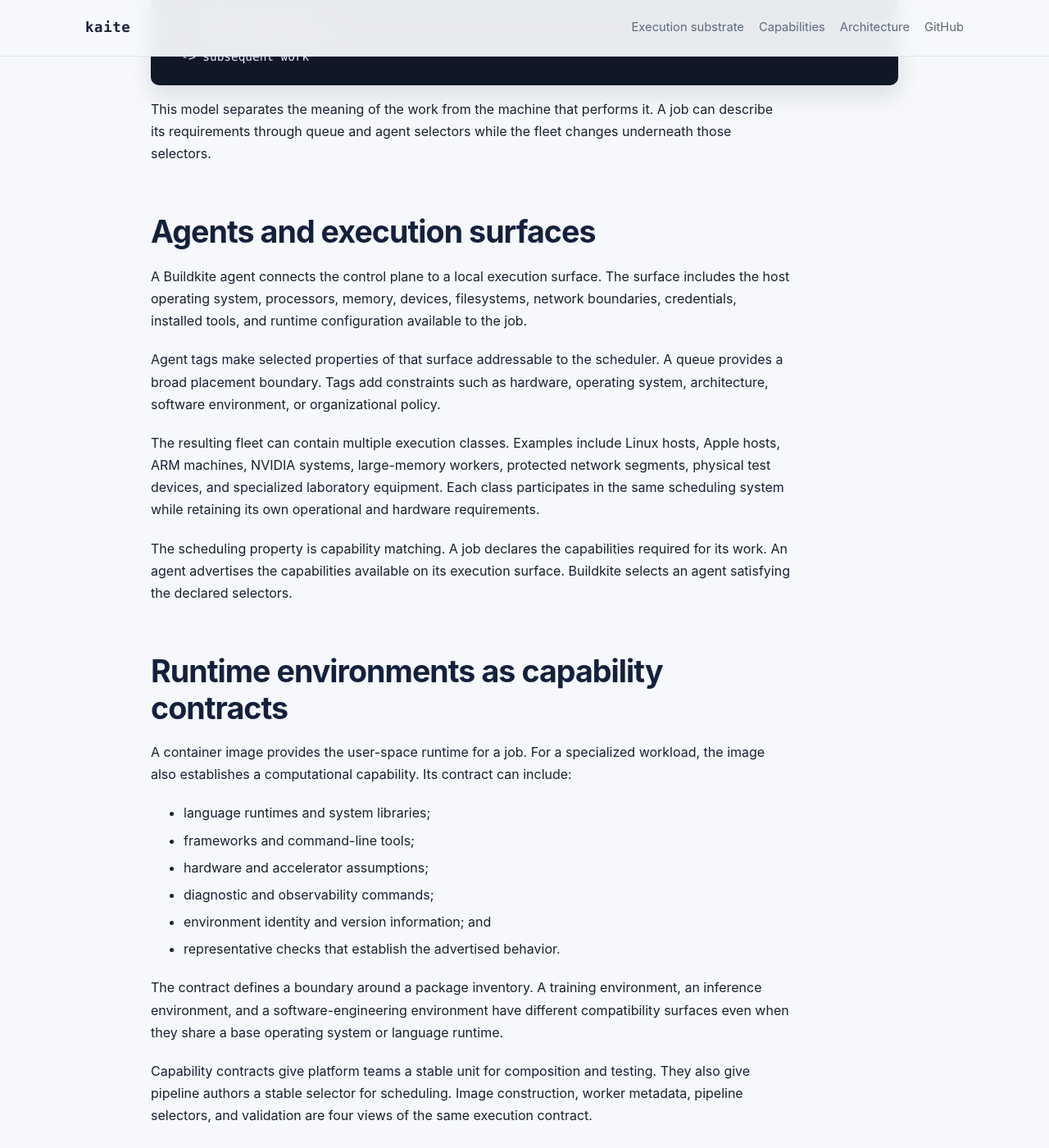
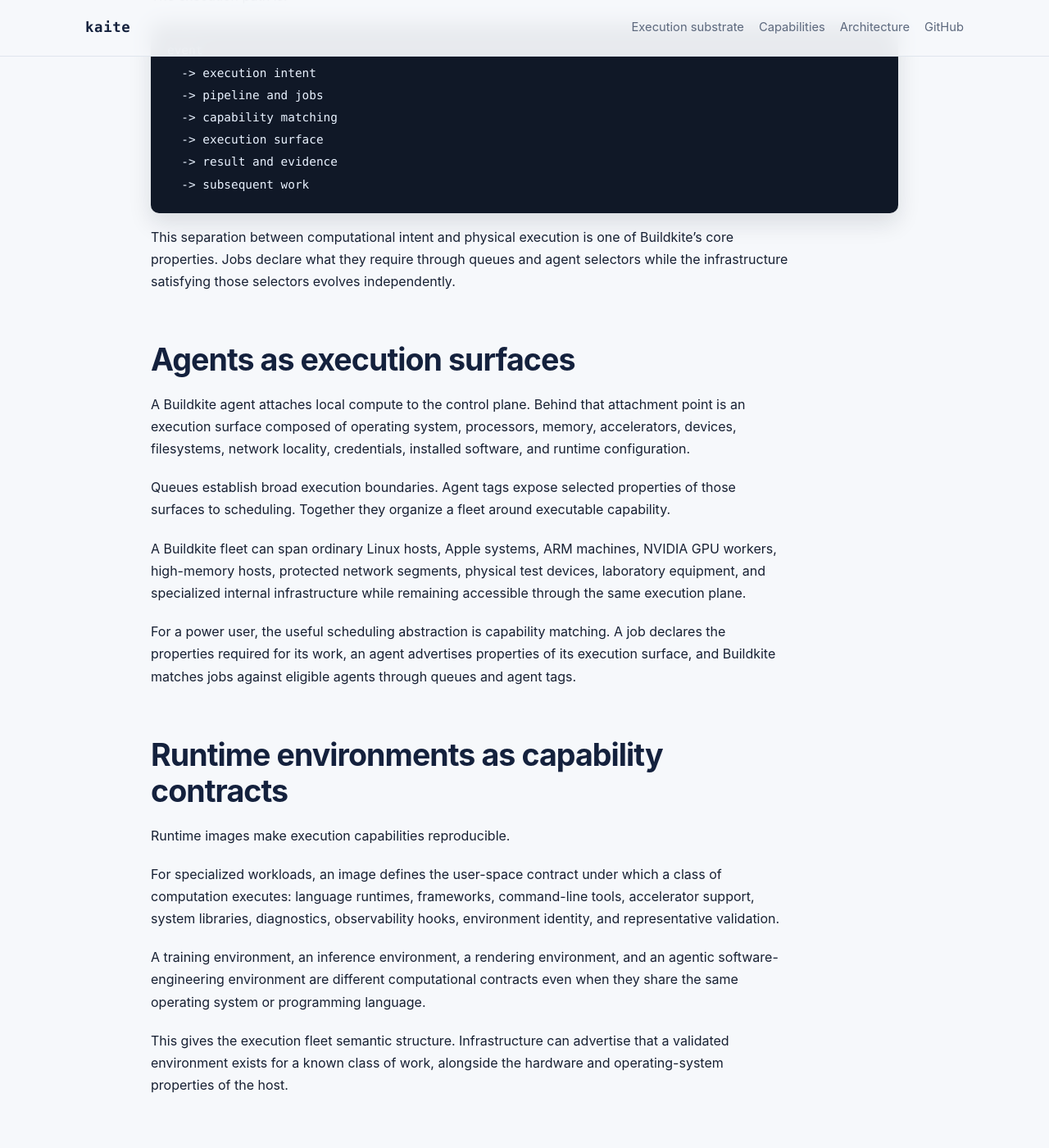
Before and after one commit to alexhraber/kait, a Jekyll site: the page built from docs/execution-substrate.md, in a window 1280 px wide and 1400 px high, scrolled down 1158 px. Shown: the whole window at 82% size. Built offline with Jekyll 4.4.1, drawn with Linux system fonts in a browser that asks for light colours; some of the changed text lies outside the part shown.

Commit message:
docs: refine execution substrate perspective

````diff
--- a/docs/execution-substrate.md
+++ b/docs/execution-substrate.md
@@ -6,33 +6,39 @@ description: A capability-oriented description of Buildkite execution and Kaite
 
 # Buildkite as an execution substrate
 
-Buildkite provides a distributed system for declaring, scheduling, and
-observing executable work. Its primary vocabulary is familiar: pipelines,
-builds, jobs, queues, agents, steps, and artifacts. These objects describe an
-execution model that applies across heterogeneous machines and runtime
-environments.
+Buildkite provides a distributed execution substrate for declaring,
+scheduling, routing, and observing computational work. Its familiar
+primitives—pipelines, builds, jobs, queues, agents, steps, artifacts,
+dependencies, and gates—form a general execution model across heterogeneous
+machines and runtime environments.
 
-A pipeline declares work and dependency. A job is a bounded execution unit. A
-queue selects a class of workers. Agent tags describe worker attributes. The
-Buildkite control plane assigns jobs to eligible agents. The agent starts the
-job on its local execution surface and reports status, logs, and outputs.
+Continuous integration and delivery are first-class applications of that
+model. The same primitives also coordinate model training, evaluation, data
+processing, rendering, simulation, security analysis, hardware validation,
+operational automation, and other bounded computation. The workload changes;
+the execution model remains.
 
-Continuous integration and delivery are the most common workloads for this
-model. The same execution model also applies to data processing, model
-training, evaluation, rendering, simulation, security analysis, hardware
-validation, and operational automation.
+A pipeline describes executable work and dependency. A job is a bounded
+execution unit. Queues and agent tags form the placement surface. Agents expose
+execution capacity to the Buildkite control plane. Buildkite matches work to
+eligible agents, coordinates its progression, and records the resulting
+status, logs, artifacts, and metadata.
+
+For power users, this is the productive abstraction: computational intent
+enters Buildkite, is resolved against available execution capability, runs on
+the appropriate hardware, and produces results that can drive subsequent
+computation.
 
 ## Execution intent
 
-Source control is one source of execution intent. A commit or pull request can
-start a pipeline. Other sources include a webhook, a scheduled event, an
-operational signal, a data arrival, a security finding, a model result, or the
-completion of another execution.
+Source control is one producer of execution intent. Commits and pull requests
+create work, as do webhooks, schedules, operational alerts, data arrivals,
+security findings, model outputs, external events, and preceding executions.
 
-The source event supplies context for the work. The pipeline translates that
-context into executable steps, dependencies, resource requirements, and
-completion conditions. Buildkite schedules the resulting jobs against the
-available worker fleet.
+The initiating event provides context. The pipeline translates that context
+into executable steps, dependencies, capability requirements, gates, and
+completion conditions. Buildkite schedules the resulting jobs across the
+available execution fleet.
 
 The execution path is:
 
@@ -40,72 +46,72 @@ The execution path is:
 event
   -> execution intent
   -> pipeline and jobs
-  -> capability and queue matching
-  -> agent execution
+  -> capability matching
+  -> execution surface
   -> result and evidence
   -> subsequent work
 ```
 
-This model separates the meaning of the work from the machine that performs
-it. A job can describe its requirements through queue and agent selectors
-while the fleet changes underneath those selectors.
+This separation between computational intent and physical execution is one of
+Buildkite's core properties. Jobs declare what they require through queues and
+agent selectors while the infrastructure satisfying those selectors evolves
+independently.
 
-## Agents and execution surfaces
+## Agents as execution surfaces
 
-A Buildkite agent connects the control plane to a local execution surface. The
-surface includes the host operating system, processors, memory, devices,
-filesystems, network boundaries, credentials, installed tools, and runtime
-configuration available to the job.
+A Buildkite agent attaches local compute to the control plane. Behind that
+attachment point is an execution surface composed of operating system,
+processors, memory, accelerators, devices, filesystems, network locality,
+credentials, installed software, and runtime configuration.
 
-Agent tags make selected properties of that surface addressable to the
-scheduler. A queue provides a broad placement boundary. Tags add constraints
-such as hardware, operating system, architecture, software environment, or
-organizational policy.
+Queues establish broad execution boundaries. Agent tags expose selected
+properties of those surfaces to scheduling. Together they organize a fleet
+around executable capability.
 
-The resulting fleet can contain multiple execution classes. Examples include
-Linux hosts, Apple hosts, ARM machines, NVIDIA systems, large-memory workers,
-protected network segments, physical test devices, and specialized laboratory
-equipment. Each class participates in the same scheduling system while
-retaining its own operational and hardware requirements.
+A Buildkite fleet can span ordinary Linux hosts, Apple systems, ARM machines,
+NVIDIA GPU workers, high-memory hosts, protected network segments, physical
+test devices, laboratory equipment, and specialized internal infrastructure
+while remaining accessible through the same execution plane.
 
-The scheduling property is capability matching. A job declares the
-capabilities required for its work. An agent advertises the capabilities
-available on its execution surface. Buildkite selects an agent satisfying the
-declared selectors.
+For a power user, the useful scheduling abstraction is capability matching. A
+job declares the properties required for its work, an agent advertises
+properties of its execution surface, and Buildkite matches jobs against
+eligible agents through queues and agent tags.
 
 ## Runtime environments as capability contracts
 
-A container image provides the user-space runtime for a job. For a specialized
-workload, the image also establishes a computational capability. Its contract
-can include:
+Runtime images make execution capabilities reproducible.
 
-- language runtimes and system libraries;
-- frameworks and command-line tools;
-- hardware and accelerator assumptions;
-- diagnostic and observability commands;
-- environment identity and version information; and
-- representative checks that establish the advertised behavior.
+For specialized workloads, an image defines the user-space contract under
+which a class of computation executes: language runtimes, frameworks,
+command-line tools, accelerator support, system libraries, diagnostics,
+observability hooks, environment identity, and representative validation.
 
-The contract defines a boundary around a package inventory. A training
-environment, an inference environment, and a software-engineering environment
-have different compatibility surfaces even when they share a base operating
-system or language runtime.
+A training environment, an inference environment, a rendering environment,
+and an agentic software-engineering environment are different computational
+contracts even when they share the same operating system or programming
+language.
 
-Capability contracts give platform teams a stable unit for composition and
-testing. They also give pipeline authors a stable selector for scheduling.
-Image construction, worker metadata, pipeline selectors, and validation are
-four views of the same execution contract.
+This gives the execution fleet semantic structure. Infrastructure can
+advertise that a validated environment exists for a known class of work,
+alongside the hardware and operating-system properties of the host.
 
 ## Kaite
+
+The execution-substrate model gains a concrete runtime boundary when the
+properties exposed through agent tags correspond to reproducible execution
+environments. Kaite provides that layer for AI and machine-learning workloads.
 
 Kaite supplies capability-oriented runtime environments for self-hosted
 Buildkite agents. An official image contains the Buildkite agent, a pinned
 Python toolchain, workload dependencies, hardware handling, diagnostics, and
-lightweight observability. The image is prepared before a job arrives.
+lightweight observability. The image is prepared and validated before a job
+arrives, allowing the worker to advertise a known computational capability
+alongside the characteristics of the host on which it runs.
 
-Kaite separates hardware capability from workload capability. Hardware names
-identify the execution context supported by an image. Workload capabilities
-identify the class of computation prepared by the image.
+Kaite separates hardware capability from workload capability. Hardware
+identifies the execution context available to the runtime. Workload capability
+identifies the class of computation the environment is prepared to perform.
 
 The current official workload capabilities are:
 
@@ -116,56 +122,21 @@ The current official workload capabilities are:
 | `orchestration` | Ray execution with MLflow and Weights & Biases tooling |
 | `serving` | FastAPI, Gradio, and Uvicorn application interfaces |
 
-The current official hardware classes are CPU, Apple, NVIDIA, AMD, and Intel.
-CPU and Apple images are active release targets. Accelerator-specific paths
-remain available for deliberate activation when matching hosts are registered.
+The current hardware classes are CPU, Apple, NVIDIA, AMD, and Intel.
 
-`slim` and `full` remain compatibility names for dependency composition. The
-capability aliases expose the workload meaning of those compositions. The
-published image tags and aliases are documented in the [capability contract](capabilities.md).
+These two dimensions give Buildkite's scheduling surface computational
+meaning. A worker advertises the hardware and runtime capability available at
+that execution surface.
 
-## Identity and validation
-
-Each Kaite image contains a baked identity at
-`/etc/kaite/identity.json`. The identity records the hardware class, variant,
-observability setting, and declared workload capabilities.
-
-The supervisor loads that identity before starting the Buildkite agent. Runtime
-settings for hardware, variant, observability, and capabilities are compared
-with the baked values. A mismatch terminates startup. The worker therefore
-advertises the identity of the image that is running on the execution surface.
-
-The identity produces Buildkite agent tags. A worker with CPU hardware and
-the training capability advertises tags equivalent to:
+For example:
 
 ```text
 kaite=true
-kaite.hardware=cpu
+kaite.hardware=nvidia
 kaite.capability.training=true
 ```
 
-`kaite doctor` reports the baked identity and detected hardware. `kaite smoke`
-checks representative framework imports for the declared capabilities and
-performs the hardware check when the image expects an accelerator. These
-commands connect image construction to runtime validation.
-
-The contract is therefore expressed across four surfaces:
-
-```text
-image identity
-  -> supervisor validation
-  -> Buildkite agent tags
-  -> pipeline selectors
-```
-
-The smoke and doctor commands provide the validation surface for the first
-three stages. A pipeline provides the workload-specific execution check.
-
-## Selecting capability from a pipeline
-
-A pipeline selects a capability through Buildkite agent matching.
-For example, a training step can request NVIDIA hardware and the training
-capability:
+A pipeline can address that capability directly:
 
 ```yaml
 steps:
@@ -177,16 +148,45 @@ steps:
       kaite.capability.training: "true"
 ```
 
-The queue identifies the broad worker pool. The two Kaite selectors identify
-the hardware class and workload environment. The job remains independent of a
-specific host, container process, or image digest. Production workflows can
-pin the underlying image separately through an immutable Kaite release tag.
+The request identifies the execution requirement: NVIDIA-backed Kaite training
+capability. Buildkite routes the job onto an eligible execution surface. Kaite
+supplies the training runtime. The pipeline expresses the computational
+capability required for the job.
 
-The same pipeline can route different stages to different execution surfaces:
+This is the operating model Kaite makes concrete:
+
+```text
+Buildkite       -> execution substrate
+queues and tags -> capability routing
+Kaite           -> runtime contract
+agent           -> attachment to the execution surface
+hardware        -> computation
+pipeline        -> composition of executions
+```
+
+## Heterogeneous execution graphs
+
+Once runtime capability is explicit, a single pipeline can use different
+classes of compute naturally.
+
+Data preparation can run on CPU workers. Training can move to NVIDIA workers.
+Evaluation can fan out across another fleet. Serving validation can return to
+CPU infrastructure. Other branches can target protected networks, different
+architectures, or specialized runtime profiles.
+
+Each stage declares what it needs. Buildkite resolves those requirements
+independently.
+
+The execution graph therefore assigns runtime placement to individual jobs.
+The pipeline remains the logical composition of the computation, while each
+job selects the execution surface that satisfies its requirements.
+
+For example:
 
 ```yaml
 steps:
   - label: ":bar_chart: prepare data"
+    key: "prepare-data"
     command: "python prepare.py"
     agents:
       queue: ai
@@ -210,30 +211,13 @@ steps:
       kaite.capability.serving: "true"
 ```
 
-The pipeline describes the computational stages and their dependencies. The
-worker fleet supplies the matching environments.
+Buildkite also supports dynamic pipelines. Earlier computation can inspect
+inputs or results and materialize additional work at runtime. A classification
+step can discover that hundreds of independent evaluations are required. Those
+jobs can fan across the appropriate capability class, converge into
+aggregation, and produce another stage of computation.
 
-## Dynamic execution graphs
-
-Buildkite pipelines can generate additional work as an execution progresses.
-An initial job can inspect an input, enumerate objects, classify a condition,
-or produce data for a subsequent set of jobs. The resulting steps can carry
-different queues, selectors, dependencies, and concurrency limits.
-
-This creates a progressively materialized execution graph:
-
-```text
-initial event
-  -> classification
-  -> fan-out across capability classes
-  -> fan-in and evaluation
-  -> follow-up execution
-```
-
-For example, a model-evaluation graph can prepare data on CPU workers, run
-accelerated evaluation on GPU workers, aggregate results, and publish an
-artifact. The graph remains one coordinated Buildkite execution while each
-stage uses its own runtime contract.
+The graph is progressively constructed from what execution discovers.
 
 Individual jobs remain finite. They receive inputs, perform bounded work,
 produce outputs and evidence, and finish with a status. Subsequent executions
@@ -260,10 +244,13 @@ The responsibilities are distinct:
 | Hardware | Performs the computation |
 | Results and evidence | Provide inputs for decisions and subsequent work |
 
-This separation allows a reasoning environment to request specialized work
-without embedding every runtime, framework, and hardware dependency in the
-reasoning environment itself. Kaite supplies those dependencies as versioned
-execution environments. Buildkite supplies the scheduling and execution graph.
+The reasoning environment can remain bounded while specialized work is
+requested through Buildkite. Kaite supplies the requested dependencies as
+versioned execution environments. Buildkite supplies the scheduling and
+execution graph.
+
+This creates a distributed computer composed of intentionally specialized
+execution surfaces with explicit provisioning boundaries.
 
 ## Direct use and downstream derivation
 
@@ -284,23 +271,48 @@ COPY platform-config/ /etc/acme/
 
 The derived image inherits the common Python, ML, accelerator, Buildkite,
 diagnostic, and observability substrate. The organization adds its packages,
-certificates, tooling, and configuration. Changes to the dependencies that
+certificates, tooling, and configuration. Changes to dependencies that
 underpin a Kaite capability require rerunning the corresponding doctor and
 smoke checks and owning the resulting compatibility surface.
 
-## The execution-substrate perspective
+## The power-user model
 
-Buildkite exposes a general execution model through its existing primitives:
-pipelines describe work, jobs provide bounded units, queues and agent tags
-route those units, agents attach execution surfaces, and results enable later
-steps.
+The productive way to use Buildkite is to separate computational intent from
+execution placement.
 
-Kaite gives that model a tested runtime vocabulary for AI and machine-learning
-work. Its image identity connects dependency composition to hardware, runtime
-validation, and Buildkite agent metadata. Its capability selectors let a
-pipeline request a known execution environment. Its immutable artifacts let an
-organization derive a controlled extension of that environment.
+Pipelines express work.
 
-Under this model, a workload selects the required capability and hardware.
-Buildkite schedules the job. Kaite supplies the runtime. The execution surface
-performs the work and returns evidence to the graph.
+Jobs bound execution.
+
+Dependencies describe computational relationships.
+
+Queues and agent tags route work according to capability.
+
+Agents attach machines and environments to the execution plane.
+
+Dynamic pipelines allow computation to produce further computation.
+
+Gates control progression.
+
+Artifacts, logs, metadata, and status preserve the result.
+
+Kaite extends this model by giving AI and machine-learning execution surfaces
+stable runtime identities that pipelines can address directly.
+
+Under this model, the workload declares what it requires. Buildkite finds
+matching execution capacity. Kaite supplies the runtime contract. The hardware
+performs the computation. The result returns to the graph and becomes
+available to whatever happens next.
+
+This is a usage model for the tool in front of us: a distributed execution
+substrate whose existing primitives route computational intent across
+heterogeneous, capability-defined infrastructure.
+
+This perspective identifies how the existing platform is used. CI/CD remains
+a first-class workload, while the execution model underneath it applies
+wherever bounded work must be routed to a known execution capability.
+
+Under this model, a workload declares what it requires. Buildkite finds an
+eligible execution surface. Kaite gives that surface a reproducible runtime
+contract. The hardware performs the computation, and the result returns to the
+larger execution graph.
````
Also changed, not shown: other parts of docs/execution-substrate.md (+5 -4 lines), .decapod/governance/trajectory.json, .decapod/governance/validation.json.
